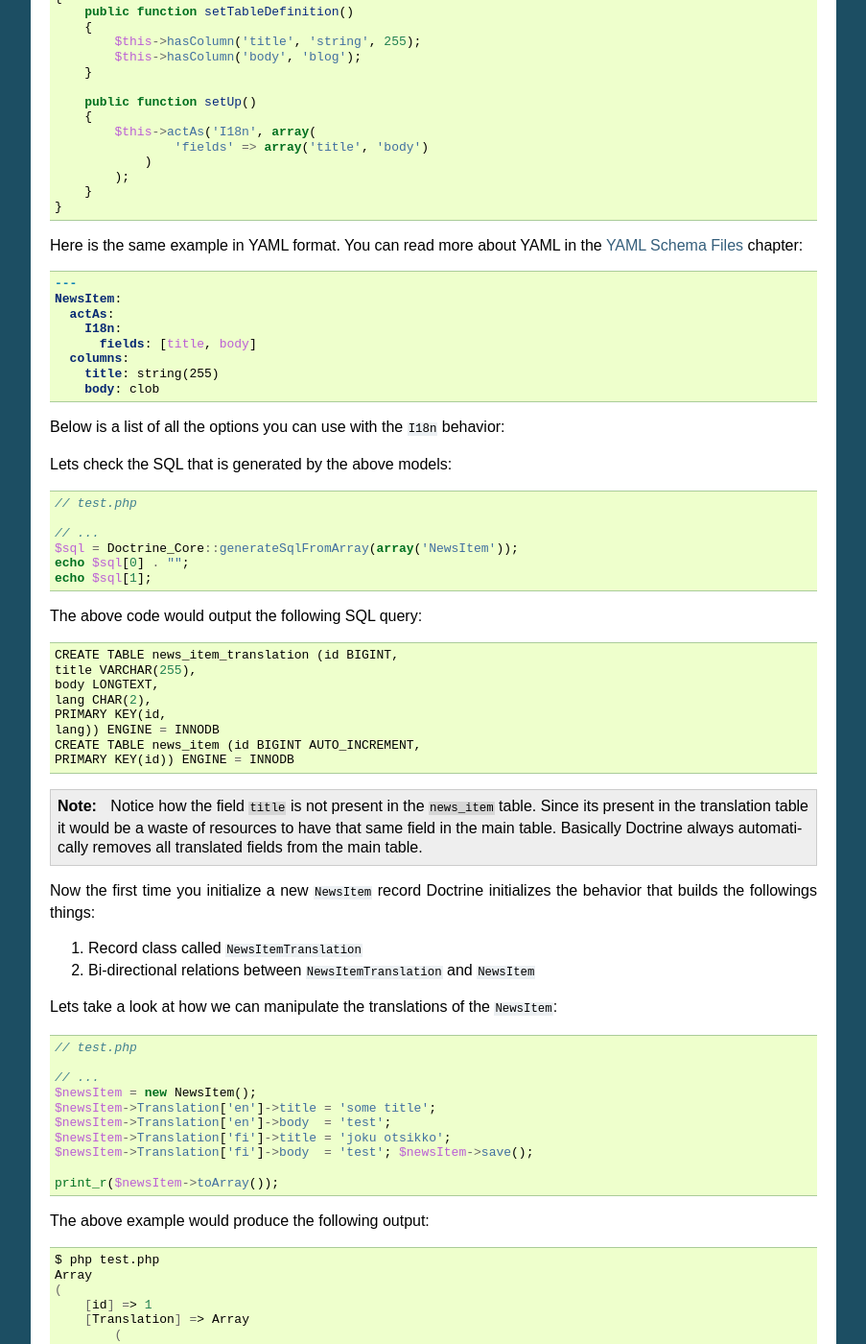
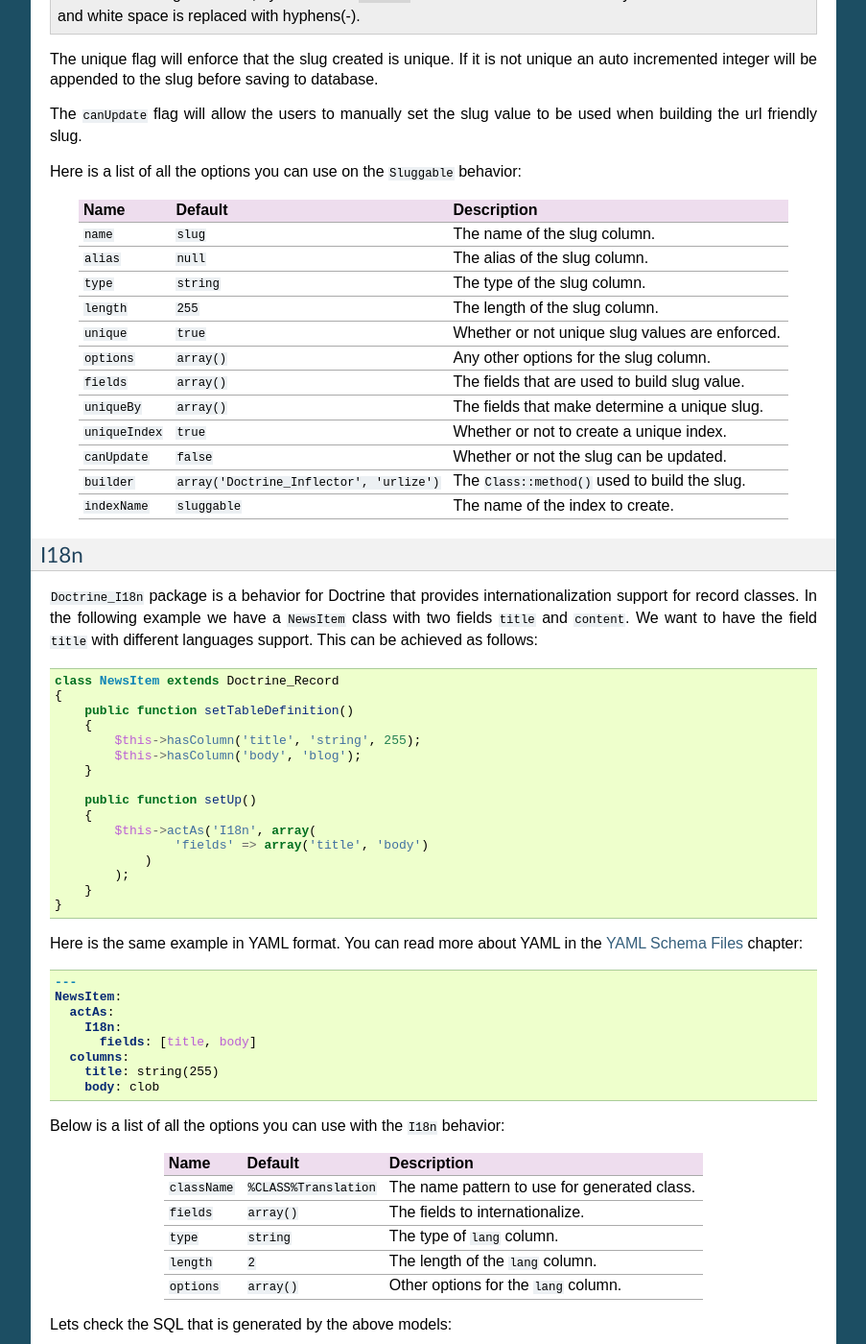
Before and after one commit to doctrine/doctrine1-documentation, a Sphinx documentation site: the page built from source/en/manual/behaviors.rst, in a window 1280 px wide and 1400 px high, scrolled down 12924 px. Shown: the whole window at 96% size, without its empty margins (198-1101 px from the left). Built offline with Sphinx 7.4.7, drawn with Linux system fonts in a browser that asks for light colours; cross-references to code outside the pages are shown as plain code; some of the changed text lies outside the part shown.

Commit message:
doctrine1-documentation-13: Fix behaviors.rst

```diff
--- a/source/en/manual/behaviors.rst
+++ b/source/en/manual/behaviors.rst
@@ -614,18 +614,18 @@
 
 ::
 
-CREATE TABLE blog_post_version (id BIGINT,
-title VARCHAR(255),
-body LONGTEXT,
-version BIGINT,
-PRIMARY KEY(id,
-version)) ENGINE = INNODB
-CREATE TABLE blog_post (id BIGINT AUTO_INCREMENT,
-title VARCHAR(255),
-body LONGTEXT,
-version BIGINT,
-PRIMARY KEY(id)) ENGINE = INNODB
-ALTER TABLE blog_post_version ADD FOREIGN KEY (id) REFERENCES blog_post(id) ON UPDATE CASCADE ON DELETE CASCADE
+    CREATE TABLE blog_post_version (id BIGINT,
+    title VARCHAR(255),
+    body LONGTEXT,
+    version BIGINT,
+    PRIMARY KEY(id,
+    version)) ENGINE = INNODB
+    CREATE TABLE blog_post (id BIGINT AUTO_INCREMENT,
+    title VARCHAR(255),
+    body LONGTEXT,
+    version BIGINT,
+    PRIMARY KEY(id)) ENGINE = INNODB
+    ALTER TABLE blog_post_version ADD FOREIGN KEY (id) REFERENCES blog_post(id) ON UPDATE CASCADE ON DELETE CASCADE
 
 .. note::
 
@@ -797,26 +797,26 @@
 Here is a list of all the options you can use with the ``Timestampable``
 behavior on the created side of the behavior:
 
-==============  ====================  ========================
+==============  ====================  ===================================================================================================================================================
 Name            Default               Description
-==============  ====================  ========================
+==============  ====================  ===================================================================================================================================================
 ``name``        ``created_at``        The name of the column.
 ``type``        ``timestamp``         The column type.
 ``options``     ``array()``           Any additional options for the column.
 ``format``      ``Y-m-d H:i:s``       The format of the timestamp if you don't use the timestamp column type. The date is built using PHP's `date() <http://www.php.net/date>`_ function.
 ``disabled``    ``false``             Whether or not to disable the created date.
 ``expression``  ``NOW()``             Expression to use to set the column value.
-===
+==============  ====================  ===================================================================================================================================================
 
 Here is a list of all the options you can use with the ``Timestampable``
 behavior on the updated side of the behavior that are not possible on
 the created side:
 
-============  ========  ===================
+============  ========  =========================================================================
 Name          Default   Description
-============  ========  ===================
+============  ========  =========================================================================
 ``onInsert``  ``true``  Whether or not to set the updated date when the record is first inserted.
-===
+============  ========  =========================================================================
 
 ---------
 Sluggable
@@ -912,9 +912,9 @@
 Here is a list of all the options you can use on the ``Sluggable``
 behavior:
 
-===============  =========================================  ====================
+===============  =========================================  ===============================================
 Name             Default                                    Description
-===============  =========================================  ====================
+===============  =========================================  ===============================================
 ``name``         ``slug``                                   The name of the slug column.
 ``alias``        ``null``                                   The alias of the slug column.
 ``type``         ``string``                                 The type of the slug column.
@@ -927,7 +927,7 @@
 ``canUpdate``    ``false``                                  Whether or not the slug can be updated.
 ``builder``      ``array('Doctrine_Inflector', 'urlize')``  The ``Class::method()`` used to build the slug.
 ``indexName``    ``sluggable``                              The name of the index to create.
-===
+===============  =========================================  ===============================================
 
 ----
 I18n
@@ -975,15 +975,15 @@
 Below is a list of all the options you can use with the ``I18n``
 behavior:
 
-=============  ======================  =================
+=============  ======================  ============================================
 Name           Default                 Description
-=============  ======================  =================
+=============  ======================  ============================================
 ``className``  ``%CLASS%Translation``  The name pattern to use for generated class.
 ``fields``     ``array()``             The fields to internationalize.
 ``type``       ``string``              The type of ``lang`` column.
 ``length``     ``2``                   The length of the ``lang`` column.
 ``options``    ``array()``             Other options for the ``lang`` column.
-===
+=============  ======================  ============================================
 
 Lets check the SQL that is generated by the above models:
 
@@ -1423,7 +1423,7 @@
     // test.php
 
     // ...
-    function parseCsvFile($file, $columnheadings = false, $delimiter = ',', $enclosure = """)
+    function parseCsvFile($file, $columnheadings = false, $delimiter = ',', $enclosure = "\"")
     {
         $row    = 1;
         $rows   = array();
```
